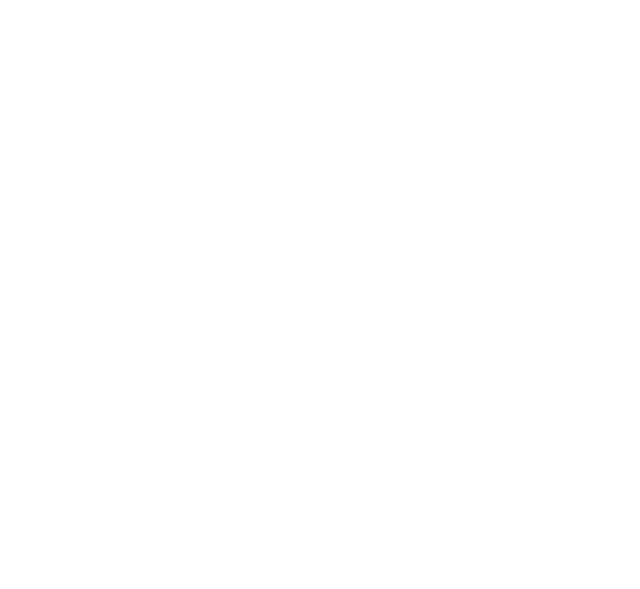
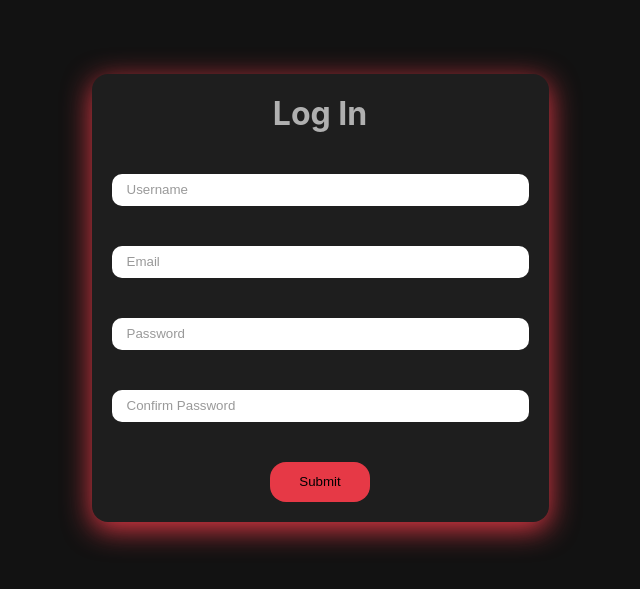
Before and after one commit to ho4upitsu/diploma, a React (Create React App) app in the folder frontend/: page / in a window 1280 px wide. Shown: the part 113-702 px from the top of the page, without its empty margins (320-960 px from the left). Built offline with nearby package versions, Linux system fonts and the light colour scheme.

Commit message:
add login form

```diff
--- a/frontend/src/App.css
+++ b/frontend/src/App.css
@@ -1,38 +1,3 @@
 .App {
-  text-align: center;
+    text-align: center;
 }
-
-.App-logo {
-  height: 40vmin;
-  pointer-events: none;
-}
-
-@media (prefers-reduced-motion: no-preference) {
-  .App-logo {
-    animation: App-logo-spin infinite 20s linear;
-  }
-}
-
-.App-header {
-  background-color: #282c34;
-  min-height: 100vh;
-  display: flex;
-  flex-direction: column;
-  align-items: center;
-  justify-content: center;
-  font-size: calc(10px + 2vmin);
-  color: white;
-}
-
-.App-link {
-  color: #61dafb;
-}
-
-@keyframes App-logo-spin {
-  from {
-    transform: rotate(0deg);
-  }
-  to {
-    transform: rotate(360deg);
-  }
-}
--- a/frontend/src/App.js
+++ b/frontend/src/App.js
@@ -1,7 +1,11 @@
 import "./App.css";
-
+import Login from "./components/Login/LoginForm";
 function App() {
-    return <div className="App"></div>;
+    return (
+        <div className="App">
+            <Login />
+        </div>
+    );
 }
 
 export default App;
--- /dev/null
+++ b/frontend/src/components/Login/LoginForm.js
@@ -0,0 +1,35 @@
+import styles from "./LoginForm.module.css";
+
+function LoginForm() {
+    return (
+        <div className={styles.loginContainer}>
+            <h1 className={styles.header}>Log In</h1>
+
+            <form className={styles.loginForm}>
+                <input
+                    className={styles.input}
+                    type="text"
+                    placeholder="Username"
+                />
+                <input
+                    className={styles.input}
+                    type="email"
+                    placeholder="Email"
+                />
+                <input
+                    className={styles.input}
+                    type="password"
+                    placeholder="Password"
+                />
+                <input
+                    className={styles.input}
+                    type="password"
+                    placeholder="Confirm Password"
+                />
+                <input className={styles.submitButton} type={"submit"} />
+            </form>
+        </div>
+    );
+}
+
+export default LoginForm;
--- /dev/null
+++ b/frontend/src/components/Login/LoginForm.module.css
@@ -0,0 +1,40 @@
+.loginContainer {
+    background-color: #1e1e1e;
+    border-radius: 16px;
+    box-shadow: #e63946 0px 7px 29px 0px;
+}
+
+.loginForm {
+    display: flex;
+    flex-direction: column;
+    gap: 40px;
+    align-items: center;
+    padding: 20px;
+}
+
+.input {
+    width: 400px;
+    border-radius: 10px;
+    border: none;
+    height: 30px;
+    padding-left: 15px;
+    outline: none;
+}
+
+.input::placeholder {
+    color: gray;
+    opacity: 0.8;
+}
+
+.header {
+    padding-top: 20px;
+    color: #b0b0b0;
+}
+
+.submitButton {
+    background-color: #e63946;
+    height: 40px;
+    width: 100px;
+    border: none;
+    border-radius: 16px;
+}
--- a/frontend/src/index.css
+++ b/frontend/src/index.css
@@ -1,13 +1,24 @@
 body {
-  margin: 0;
-  font-family: -apple-system, BlinkMacSystemFont, 'Segoe UI', 'Roboto', 'Oxygen',
-    'Ubuntu', 'Cantarell', 'Fira Sans', 'Droid Sans', 'Helvetica Neue',
-    sans-serif;
-  -webkit-font-smoothing: antialiased;
-  -moz-osx-font-smoothing: grayscale;
+    margin: 0;
+    font-family: -apple-system, BlinkMacSystemFont, "Segoe UI", "Roboto",
+        "Oxygen", "Ubuntu", "Cantarell", "Fira Sans", "Droid Sans",
+        "Helvetica Neue", sans-serif;
+    -webkit-font-smoothing: antialiased;
+    -moz-osx-font-smoothing: grayscale;
+    background-color: #121212;
 }
 
 code {
-  font-family: source-code-pro, Menlo, Monaco, Consolas, 'Courier New',
-    monospace;
+    font-family: source-code-pro, Menlo, Monaco, Consolas, "Courier New",
+        monospace;
 }
+
+html,
+body {
+    height: 100%;
+    margin: 0;
+    padding: 0;
+    display: flex;
+    justify-content: center;
+    align-items: center;
+}
```
Also changed, not shown: frontend/src/pages/Login/Login.js (added, +12 -0 lines), frontend/colors.txt (added), frontend/src/pages/Login/Login.module.css (added).
